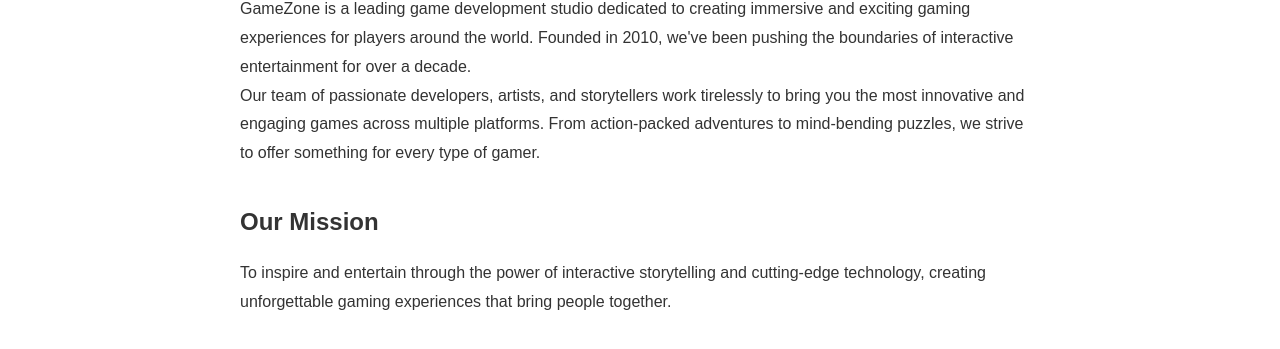
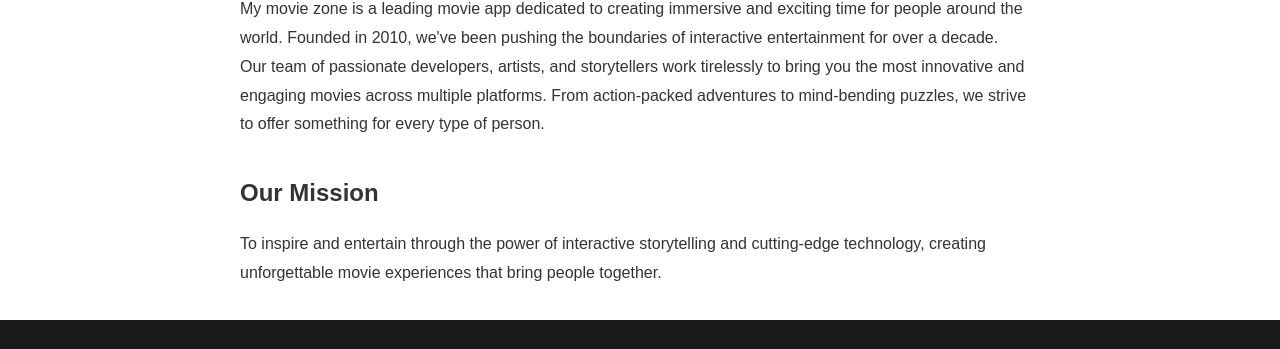
Before and after one commit to praiseGit34/gamewebsite, a plain HTML site: page movie/aboutus.html in a window 1280 px wide. Shown: the part 180-529 px from the top of the page. Drawn offline with Linux system fonts and the light colour scheme.

Commit message:
editted about us page

```diff
--- a/movie/aboutus.html
+++ b/movie/aboutus.html
@@ -26,10 +26,10 @@
     <main>
         <h1>About MovieZone</h1>
         <section class="about-content">
-            <p>GameZone is a leading game development studio dedicated to creating immersive and exciting gaming experiences for players around the world. Founded in 2010, we've been pushing the boundaries of interactive entertainment for over a decade.</p>
-            <p>Our team of passionate developers, artists, and storytellers work tirelessly to bring you the most innovative and engaging games across multiple platforms. From action-packed adventures to mind-bending puzzles, we strive to offer something for every type of gamer.</p>
+            <p>My movie zone is a leading movie app dedicated to creating immersive and exciting time for people around the world. Founded in 2010, we've been pushing the boundaries of interactive entertainment for over a decade.</p>
+            <p>Our team of passionate developers, artists, and storytellers work tirelessly to bring you the most innovative and engaging movies across multiple platforms. From action-packed adventures to mind-bending puzzles, we strive to offer something for every type of person.</p>
             <h2>Our Mission</h2>
-            <p>To inspire and entertain through the power of interactive storytelling and cutting-edge technology, creating unforgettable gaming experiences that bring people together.</p>
+            <p>To inspire and entertain through the power of interactive storytelling and cutting-edge technology, creating unforgettable movie experiences that bring people together.</p>
         </section>
     </main>
 
```
Also changed, not shown: movie/news.html (+1 -1 lines).
